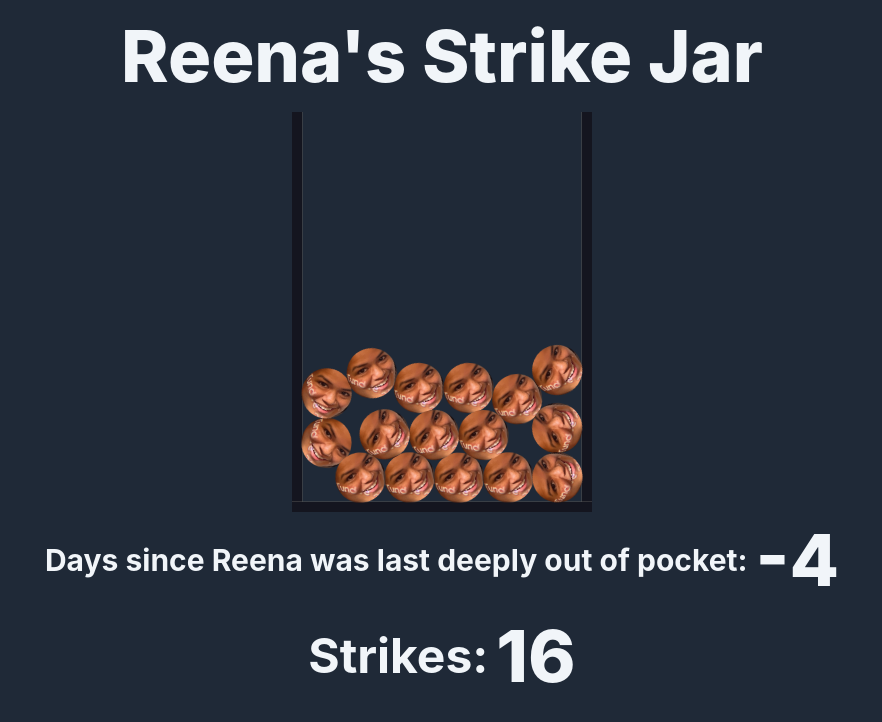
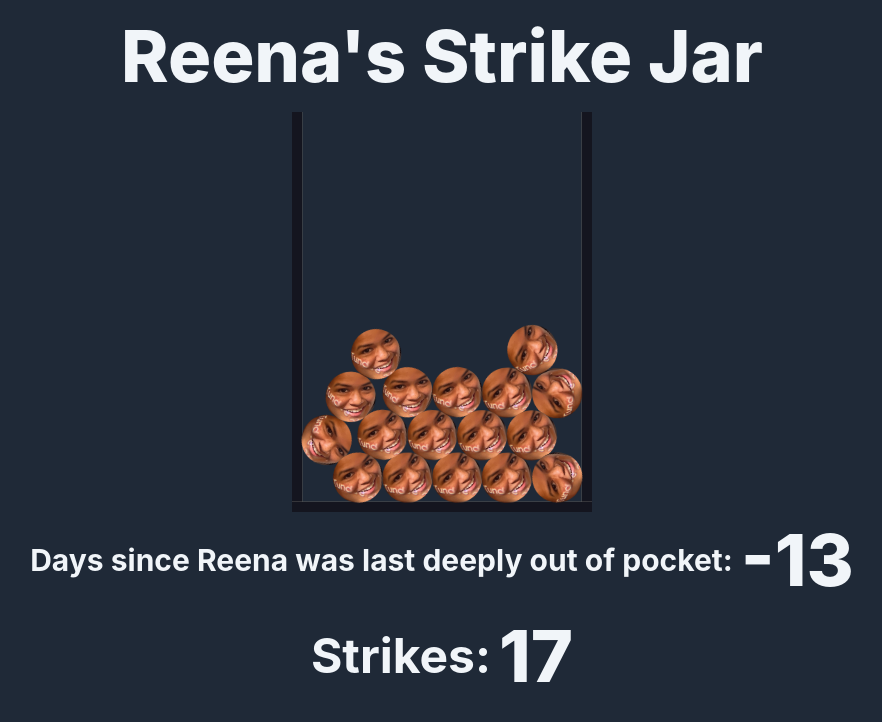
Before and after one commit to calebdinsmore/strike-jar, a React (Create React App) app: page / in a window 1280 px wide. Shown: the top 722 px of the page, without its empty margins (198-1080 px from the left). Built offline with nearby package versions, Linux system fonts and the light colour scheme.

Commit message:
[17] Reena did something idk

```diff
--- a/src/App.tsx
+++ b/src/App.tsx
@@ -1,8 +1,8 @@
 import "./App.css";
 import { StrikeJar } from "./StrikeJar";
 
-const OUT_OF_POCKET_DATE = new Date("06/20/2023");
-const STRIKES = 16;
+const OUT_OF_POCKET_DATE = new Date("06/29/2023");
+const STRIKES = 17;
 
 function App() {
   const daysSince = Math.floor(
```
